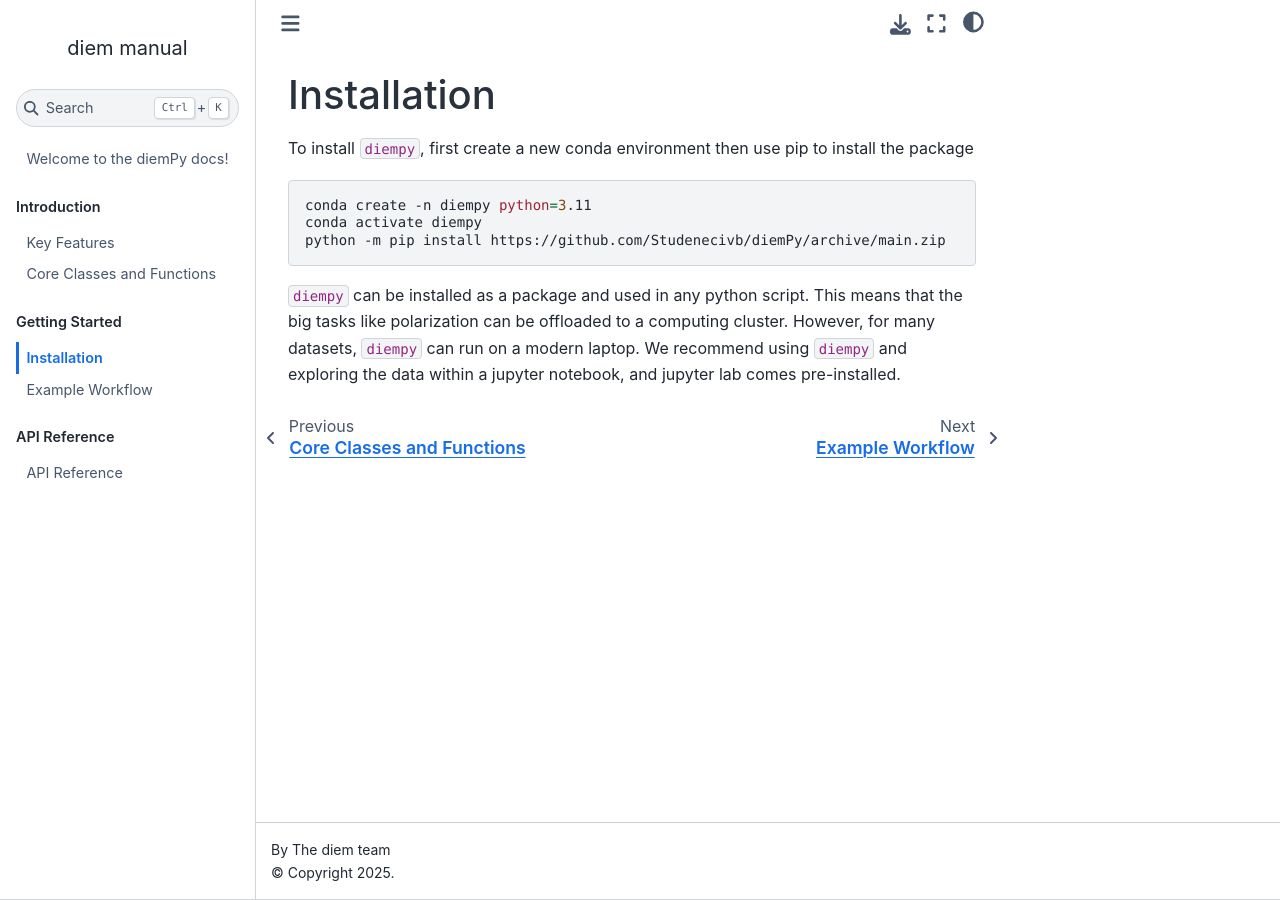
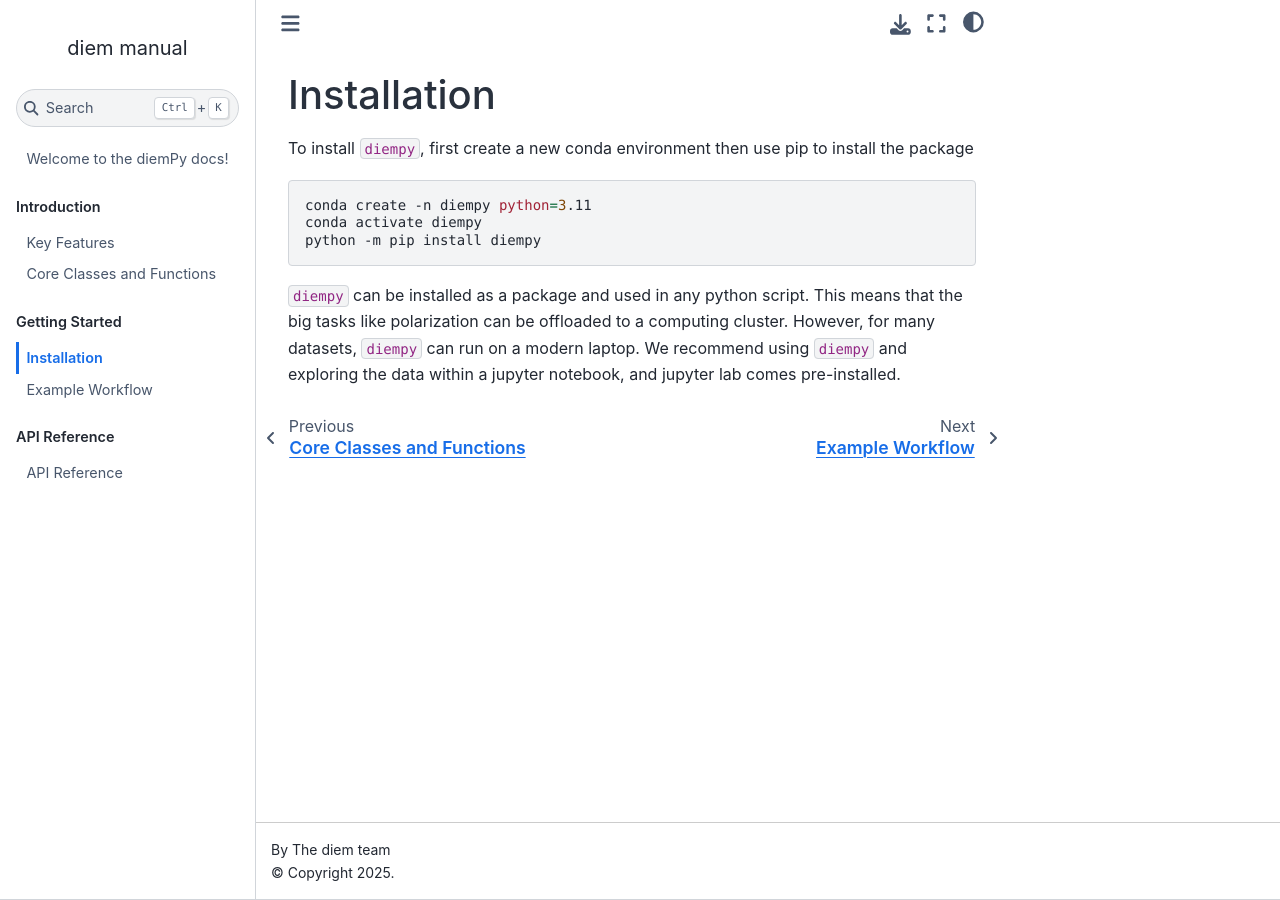
Before and after one commit to DerekSetter/diemPy, a Jupyter Book: the page built from docs/installation.md, in a window 1280 px wide. Built offline with Jupyter Book 1.0.4 settings and Sphinx 7.4.7 and the Sphinx Book theme 1.1.4, drawn with Linux system fonts in a browser that asks for light colours; some of the changed lines change nothing that is shown.

Commit message:
updated install to use published pypi version

````diff
--- a/docs/installation.md
+++ b/docs/installation.md
@@ -5,7 +5,7 @@ To install `diempy`, first create a new conda environment then use pip to instal
 ```sh
 conda create -n diempy python=3.11
 conda activate diempy
-python -m pip install https://github.com/Studenecivb/diemPy/archive/main.zip
+python -m pip install diempy
 ```
 
 `diempy` can be installed as a package and used in any python script. This means that the big tasks like polarization can be offloaded to a computing cluster. However, for many datasets, `diempy` can run on a modern laptop. We recommend using `diempy` and exploring the data within a jupyter notebook, and jupyter lab comes pre-installed.
````
